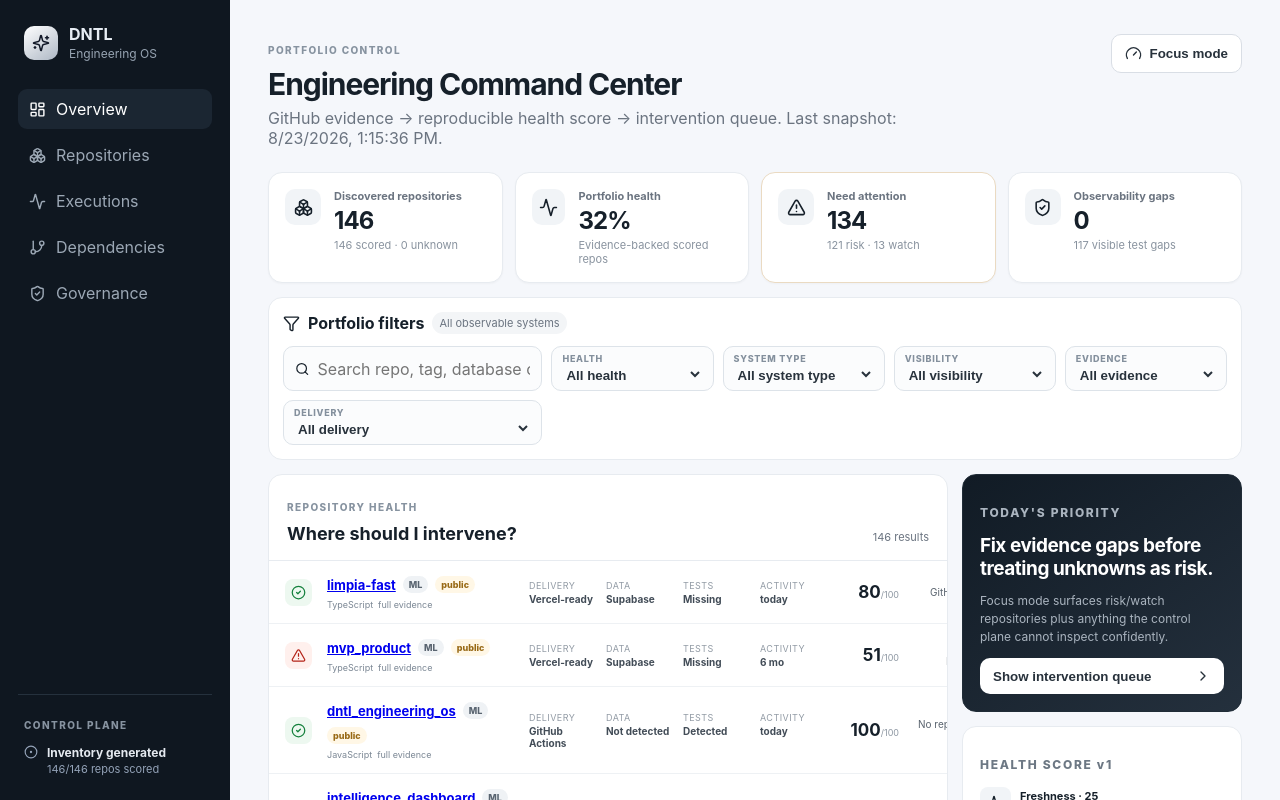
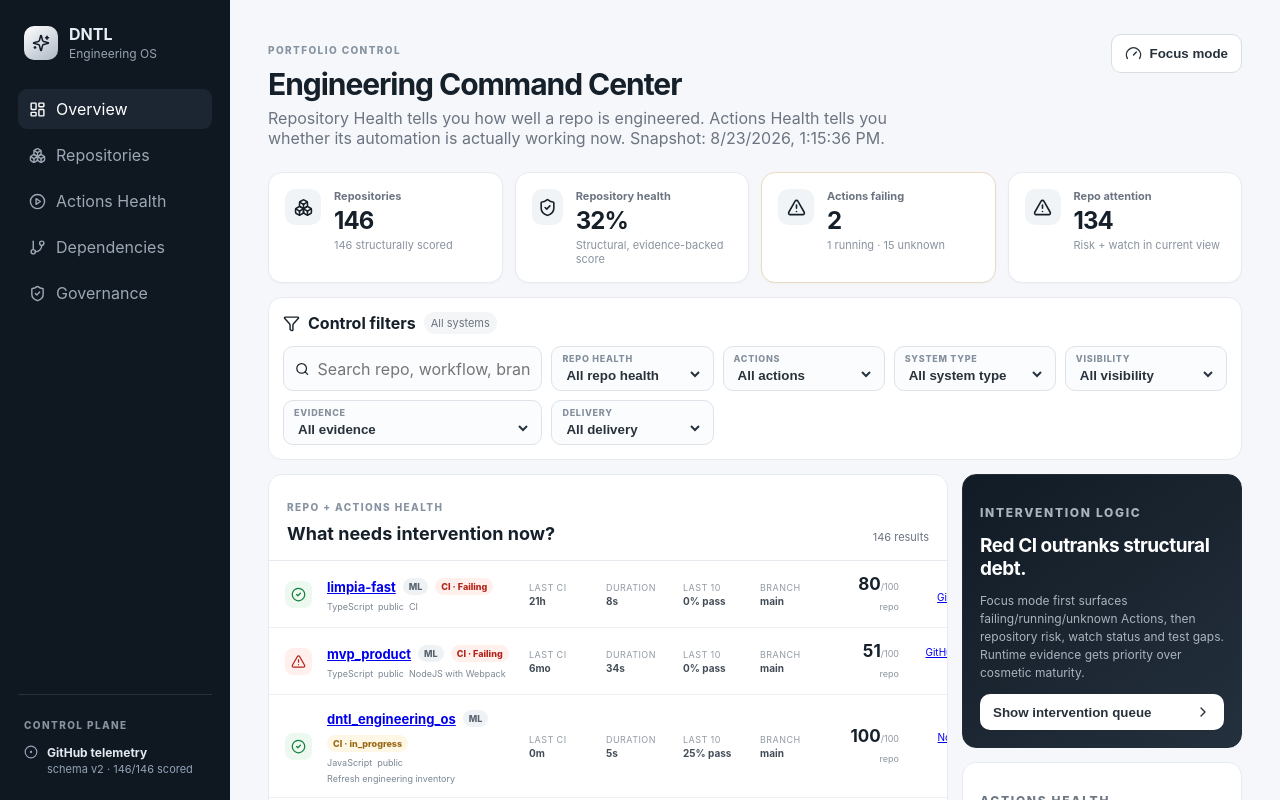
Before and after one commit to dinatalediego/dntl_engineering_os, a Next.js app: page / in a window 1280 px wide. Shown: the top 800 px of the page. Built offline with nearby package versions, Linux system fonts and the light colour scheme.

Commit message:
feat: surface real GitHub Actions health in dashboard

```diff
--- a/app/page.tsx
+++ b/app/page.tsx
@@ -8,11 +8,11 @@ import {
   CheckCircle2,
   ChevronRight,
   CircleDot,
-  Database,
   Filter,
   Gauge,
   GitBranch,
   LayoutDashboard,
+  PlayCircle,
   Search,
   ServerCog,
   ShieldCheck,
@@ -20,12 +20,74 @@ import {
   TriangleAlert,
   X,
 } from "lucide-react";
-import inventory from "../data/inventory.json";
+import rawInventory from "../data/inventory.json";
 
 type Health = "healthy" | "watch" | "risk" | "unknown";
-type Repo = (typeof inventory.repositories)[number];
+type ActionState = "green" | "red" | "yellow" | "running" | "unknown" | "idle" | "not-configured";
 
-const repos = inventory.repositories as Repo[];
+type ActionTelemetry = {
+  state: ActionState;
+  color: "green" | "red" | "yellow" | "gray";
+  label: string;
+  workflowCount: number | null;
+  recentRuns: number | null;
+  successRateLast10: number | null;
+  failedRecentCount: number | null;
+  latest: null | {
+    id: number;
+    name: string;
+    status: string | null;
+    conclusion: string | null;
+    event: string | null;
+    branch: string | null;
+    createdAt: string | null;
+    startedAt: string | null;
+    updatedAt: string | null;
+    durationSeconds: number | null;
+    url: string | null;
+    runNumber: number | null;
+  };
+};
+
+type Repo = {
+  name: string;
+  fullName: string;
+  url: string;
+  visibility: string;
+  score: number | null;
+  health: Health;
+  type: string;
+  deployment: string;
+  database: string;
+  tests: string;
+  lastActivity: string | null;
+  attention?: string[];
+  tags?: string[];
+  evidence?: { coverage?: string };
+  actions?: ActionTelemetry;
+};
+
+type Inventory = {
+  schemaVersion?: number;
+  generatedAt: string;
+  source: string;
+  fullPrivateCoverage: boolean;
+  portfolioScore?: number | null;
+  coverage: { discovered: number; scored: number; unknown: number };
+  actionsSummary?: {
+    configured: number;
+    green: number;
+    red: number;
+    yellow: number;
+    unknown: number;
+    idle: number;
+    notConfigured: number;
+  };
+  repositories: Repo[];
+};
+
+const inventory = rawInventory as unknown as Inventory;
+const repos = inventory.repositories;
 
 const statusMeta: Record<Health, { label: string; icon: typeof CheckCircle2; css: string }> = {
   healthy: { label: "Healthy", icon: CheckCircle2, css: "healthy" },
@@ -38,54 +100,80 @@ function unique(values: string[]) {
   return ["All", ...Array.from(new Set(values.filter(Boolean))).sort()];
 }
 
+function actionsOf(repo: Repo): ActionTelemetry {
+  return repo.actions || {
+    state: "unknown",
+    color: "gray",
+    label: "Not scanned yet",
+    workflowCount: null,
+    recentRuns: null,
+    successRateLast10: null,
+    failedRecentCount: null,
+    latest: null,
+  };
+}
+
+function actionStyle(color: ActionTelemetry["color"]): React.CSSProperties {
+  if (color === "green") return { background: "#edf8f0", color: "#15803d" };
+  if (color === "red") return { background: "#fff0ed", color: "#b42318" };
+  if (color === "yellow") return { background: "#fff7e6", color: "#986915" };
+  return { background: "#eff2f5", color: "#65717d" };
+}
+
 function ageLabel(value: string | null) {
-  if (!value) return "unknown";
+  if (!value) return "—";
   const ms = Date.now() - new Date(value).getTime();
-  const days = Math.max(0, Math.floor(ms / 86400000));
-  if (days === 0) return "today";
-  if (days === 1) return "1 day";
-  if (days < 30) return `${days} days`;
-  const months = Math.floor(days / 30);
-  return `${months} mo`;
+  const minutes = Math.max(0, Math.floor(ms / 60000));
+  if (minutes < 60) return `${minutes}m`;
+  const hours = Math.floor(minutes / 60);
+  if (hours < 24) return `${hours}h`;
+  const days = Math.floor(hours / 24);
+  if (days < 30) return `${days}d`;
+  return `${Math.floor(days / 30)}mo`;
+}
+
+function durationLabel(seconds: number | null) {
+  if (seconds === null) return "—";
+  if (seconds < 60) return `${seconds}s`;
+  const minutes = Math.floor(seconds / 60);
+  const rest = seconds % 60;
+  return `${minutes}m ${rest}s`;
 }
 
 export default function Dashboard() {
   const [query, setQuery] = useState("");
   const [health, setHealth] = useState("All");
+  const [actions, setActions] = useState("All");
   const [type, setType] = useState("All");
   const [visibility, setVisibility] = useState("All");
   const [observability, setObservability] = useState("All");
   const [deployment, setDeployment] = useState("All");
   const [focus, setFocus] = useState(false);
 
-  const healthOptions = unique(repos.map((r) => r.health));
-  const typeOptions = unique(repos.map((r) => r.type));
-  const visibilityOptions = unique(repos.map((r) => r.visibility));
-  const deploymentOptions = unique(repos.map((r) => r.deployment));
+  const filtered = useMemo(() => repos.filter((repo) => {
+    const ci = actionsOf(repo);
+    const haystack = `${repo.name} ${repo.fullName} ${(repo.tags || []).join(" ")} ${repo.type} ${repo.database} ${ci.latest?.name || ""} ${ci.latest?.branch || ""}`.toLowerCase();
+    const coverage = repo.evidence?.coverage || "unknown";
+    const matchesFocus = !focus || repo.health !== "healthy" || repo.tests === "Missing" || ["red", "yellow", "running", "unknown"].includes(ci.state);
+    return haystack.includes(query.toLowerCase()) &&
+      (health === "All" || repo.health === health) &&
+      (actions === "All" || ci.state === actions) &&
+      (type === "All" || repo.type === type) &&
+      (visibility === "All" || repo.visibility === visibility) &&
+      (observability === "All" || coverage === observability) &&
+      (deployment === "All" || repo.deployment === deployment) && matchesFocus;
+  }), [query, health, actions, type, visibility, observability, deployment, focus]);
 
-  const filtered = useMemo(() => repos.filter((repo) => {
-    const haystack = `${repo.name} ${repo.fullName} ${(repo.tags || []).join(" ")} ${repo.type} ${repo.database}`.toLowerCase();
-    const matchesQuery = haystack.includes(query.toLowerCase());
-    const matchesHealth = health === "All" || repo.health === health;
-    const matchesType = type === "All" || repo.type === type;
-    const matchesVisibility = visibility === "All" || repo.visibility === visibility;
-    const coverage = repo.evidence?.coverage || "unknown";
-    const matchesObservability = observability === "All" || coverage === observability;
-    const matchesDeployment = deployment === "All" || repo.deployment === deployment;
-    const matchesFocus = !focus || repo.health === "risk" || repo.health === "watch" || repo.health === "unknown" || repo.tests === "Missing";
-    return matchesQuery && matchesHealth && matchesType && matchesVisibility && matchesObservability && matchesDeployment && matchesFocus;
-  }), [query, health, type, visibility, observability, deployment, focus]);
-
-  const activeFilters = [health, type, visibility, observability, deployment].filter(v => v !== "All").length + (focus ? 1 : 0);
+  const activeFilters = [health, actions, type, visibility, observability, deployment].filter(v => v !== "All").length + (focus ? 1 : 0);
   const scoredVisible = filtered.filter((r) => typeof r.score === "number");
   const avgScore = scoredVisible.length ? Math.round(scoredVisible.reduce((sum, r) => sum + (r.score || 0), 0) / scoredVisible.length) : null;
-  const riskCount = filtered.filter(r => r.health === "risk").length;
-  const watchCount = filtered.filter(r => r.health === "watch").length;
-  const unknownCount = filtered.filter(r => r.health === "unknown").length;
-  const testGaps = filtered.filter(r => r.tests === "Missing").length;
+  const failingActions = filtered.filter(r => actionsOf(r).state === "red").length;
+  const runningActions = filtered.filter(r => actionsOf(r).state === "running").length;
+  const actionUnknowns = filtered.filter(r => actionsOf(r).state === "unknown").length;
+  const repositoryAttention = filtered.filter(r => r.health === "risk" || r.health === "watch").length;
 
   const clearFilters = () => {
-    setHealth("All"); setType("All"); setVisibility("All"); setObservability("All"); setDeployment("All"); setFocus(false); setQuery("");
+    setHealth("All"); setActions("All"); setType("All"); setVisibility("All"); setObservability("All"); setDeployment("All"); setFocus(false); setQuery("");
   };
 
   return (
@@ -95,72 +183,78 @@ export default function Dashboard() {
         <nav>
           <button className="nav-item active"><LayoutDashboard size={17}/>Overview</button>
           <button className="nav-item"><Boxes size={17}/>Repositories</button>
-          <button className="nav-item"><Activity size={17}/>Executions</button>
+          <button className="nav-item"><PlayCircle size={17}/>Actions Health</button>
           <button className="nav-item"><GitBranch size={17}/>Dependencies</button>
           <button className="nav-item"><ShieldCheck size={17}/>Governance</button>
         </nav>
         <div className="sidebar-foot">
           <span className="tiny-label">CONTROL PLANE</span>
-          <div className="sync"><CircleDot size={14}/><div><strong>{inventory.source === "github-api" ? "Inventory generated" : "Bootstrap mode"}</strong><span>{inventory.coverage.scored}/{inventory.coverage.discovered} repos scored</span></div></div>
+          <div className="sync"><CircleDot size={14}/><div><strong>GitHub telemetry</strong><span>schema v{inventory.schemaVersion || 1} · {inventory.coverage.scored}/{inventory.coverage.discovered} scored</span></div></div>
         </div>
       </aside>
 
       <section className="content">
         <header className="topbar">
-          <div><p className="eyebrow">PORTFOLIO CONTROL</p><h1>Engineering Command Center</h1><p className="subhead">GitHub evidence → reproducible health score → intervention queue. Last snapshot: {new Date(inventory.generatedAt).toLocaleString()}.</p></div>
-          <button className="focus-btn" onClick={() => setFocus(!focus)}><Gauge size={17}/>{focus ? "Showing attention only" : "Focus mode"}</button>
+          <div><p className="eyebrow">PORTFOLIO CONTROL</p><h1>Engineering Command Center</h1><p className="subhead">Repository Health tells you how well a repo is engineered. Actions Health tells you whether its automation is actually working now. Snapshot: {new Date(inventory.generatedAt).toLocaleString()}.</p></div>
+          <button className="focus-btn" onClick={() => setFocus(!focus)}><Gauge size={17}/>{focus ? "Showing intervention queue" : "Focus mode"}</button>
         </header>
 
-        {!inventory.fullPrivateCoverage && (
-          <section className="filter-panel" style={{ marginBottom: 18 }}>
-            <div className="filter-heading"><div><ShieldCheck size={17}/><strong>Coverage guardrail</strong><span>Public repositories are scannable now. Private repositories require DNTL_GITHUB_TOKEN for full evidence; they must remain “Not scanned” rather than receiving a fabricated score.</span></div></div>
-          </section>
-        )}
-
         <section className="metrics-grid">
-          <Metric label="Discovered repositories" value={inventory.coverage.discovered} detail={`${inventory.coverage.scored} scored · ${inventory.coverage.unknown} unknown`} icon={<Boxes size={19}/>} />
-          <Metric label="Portfolio health" value={avgScore === null ? "—" : `${avgScore}%`} detail="Evidence-backed scored repos" icon={<Activity size={19}/>} />
-          <Metric label="Need attention" value={riskCount + watchCount} detail={`${riskCount} risk · ${watchCount} watch`} icon={<AlertTriangle size={19}/>} warn />
-          <Metric label="Observability gaps" value={unknownCount} detail={`${testGaps} visible test gaps`} icon={<ShieldCheck size={19}/>} />
+          <Metric label="Repositories" value={inventory.coverage.discovered} detail={`${inventory.coverage.scored} structurally scored`} icon={<Boxes size={19}/>} />
+          <Metric label="Repository health" value={avgScore === null ? "—" : `${avgScore}%`} detail="Structural, evidence-backed score" icon={<ShieldCheck size={19}/>} />
+          <Metric label="Actions failing" value={failingActions} detail={`${runningActions} running · ${actionUnknowns} unknown`} icon={<TriangleAlert size={19}/>} warn={failingActions > 0} />
+          <Metric label="Repo attention" value={repositoryAttention} detail="Risk + watch in current view" icon={<AlertTriangle size={19}/>} />
         </section>
 
         <section className="filter-panel">
-          <div className="filter-heading"><div><Filter size={17}/><strong>Portfolio filters</strong><span>{activeFilters ? `${activeFilters} active` : "All observable systems"}</span></div>{activeFilters > 0 || query ? <button onClick={clearFilters}><X size={14}/>Clear</button> : null}</div>
+          <div className="filter-heading"><div><Filter size={17}/><strong>Control filters</strong><span>{activeFilters ? `${activeFilters} active` : "All systems"}</span></div>{activeFilters > 0 || query ? <button onClick={clearFilters}><X size={14}/>Clear</button> : null}</div>
           <div className="filter-grid">
-            <label className="search-box"><Search size={16}/><input value={query} onChange={e => setQuery(e.target.value)} placeholder="Search repo, tag, database or capability…" /></label>
-            <Select label="Health" value={health} onChange={setHealth} options={healthOptions} />
-            <Select label="System type" value={type} onChange={setType} options={typeOptions} />
-            <Select label="Visibility" value={visibility} onChange={setVisibility} options={visibilityOptions} />
+            <label className="search-box"><Search size={16}/><input value={query} onChange={e => setQuery(e.target.value)} placeholder="Search repo, workflow, branch, tag or database…" /></label>
+            <Select label="Repo health" value={health} onChange={setHealth} options={unique(repos.map(r => r.health))} />
+            <Select label="Actions" value={actions} onChange={setActions} options={unique(repos.map(r => actionsOf(r).state))} />
+            <Select label="System type" value={type} onChange={setType} options={unique(repos.map(r => r.type))} />
+            <Select label="Visibility" value={visibility} onChange={setVisibility} options={unique(repos.map(r => r.visibility))} />
             <Select label="Evidence" value={observability} onChange={setObservability} options={unique(repos.map(r => r.evidence?.coverage || "unknown"))} />
-            <Select label="Delivery" value={deployment} onChange={setDeployment} options={deploymentOptions} />
+            <Select label="Delivery" value={deployment} onChange={setDeployment} options={unique(repos.map(r => r.deployment))} />
           </div>
         </section>
 
         <section className="workspace-grid">
           <div className="table-card">
-            <div className="card-head"><div><p className="eyebrow">REPOSITORY HEALTH</p><h2>Where should I intervene?</h2></div><span>{filtered.length} results</span></div>
+            <div className="card-head"><div><p className="eyebrow">REPO + ACTIONS HEALTH</p><h2>What needs intervention now?</h2></div><span>{filtered.length} results</span></div>
             <div className="repo-list">
               {filtered.map(repo => {
-                const meta = statusMeta[(repo.health as Health) || "unknown"] || statusMeta.unknown;
+                const meta = statusMeta[repo.health] || statusMeta.unknown;
                 const StatusIcon = meta.icon;
+                const ci = actionsOf(repo);
                 return (
                   <article className="repo-row" key={repo.fullName}>
-                    <div className={`status-dot ${meta.css}`} title={meta.label}><StatusIcon size={15}/></div>
-                    <div className="repo-main"><div className="repo-title"><a href={repo.url} target="_blank" rel="noreferrer"><strong>{repo.name}</strong></a><span className="type-badge">{repo.type}</span><span className={`criticality ${repo.visibility === "private" ? "high" : "medium"}`}>{repo.visibility}</span></div><div className="tags">{(repo.tags || []).slice(0, 4).map(tag => <span key={tag}>{tag}</span>)}<span>{repo.evidence?.coverage || "unknown"} evidence</span></div></div>
-                    <div className="repo-meta"><span>Delivery<strong>{repo.deployment}</strong></span><span>Data<strong>{repo.database}</strong></span><span>Tests<strong>{repo.tests}</strong></span><span>Activity<strong>{ageLabel(repo.lastActivity)}</strong></span></div>
-                    <div className="score"><strong>{typeof repo.score === "number" ? repo.score : "—"}</strong><span>{typeof repo.score === "number" ? "/100" : ""}</span></div>
-                    <div className="attention"><span>{repo.attention?.[0] || "No signal"}</span><ChevronRight size={16}/></div>
+                    <div className={`status-dot ${meta.css}`} title={`Repository: ${meta.label}`}><StatusIcon size={15}/></div>
+                    <div className="repo-main">
+                      <div className="repo-title"><a href={repo.url} target="_blank" rel="noreferrer"><strong>{repo.name}</strong></a><span className="type-badge">{repo.type}</span><span className="criticality" style={actionStyle(ci.color)}>CI · {ci.label}</span></div>
+                      <div className="tags">{(repo.tags || []).slice(0, 3).map(tag => <span key={tag}>{tag}</span>)}<span>{repo.visibility}</span>{ci.latest?.name && <span>{ci.latest.name}</span>}</div>
+                    </div>
+                    <div className="repo-meta">
+                      <span>Last CI<strong>{ci.latest ? ageLabel(ci.latest.updatedAt) : "—"}</strong></span>
+                      <span>Duration<strong>{ci.latest ? durationLabel(ci.latest.durationSeconds) : "—"}</strong></span>
+                      <span>Last 10<strong>{ci.successRateLast10 === null ? "—" : `${ci.successRateLast10}% pass`}</strong></span>
+                      <span>Branch<strong>{ci.latest?.branch || "—"}</strong></span>
+                    </div>
+                    <div className="score"><strong>{typeof repo.score === "number" ? repo.score : "—"}</strong><span>{typeof repo.score === "number" ? "/100 repo" : ""}</span></div>
+                    <div className="attention">
+                      {ci.latest?.url ? <a href={ci.latest.url} target="_blank" rel="noreferrer"><span>{repo.attention?.[0] || ci.label}</span><ChevronRight size={16}/></a> : <><span>{repo.attention?.[0] || ci.label}</span><ChevronRight size={16}/></>}
+                    </div>
                   </article>
                 );
               })}
-              {!filtered.length && <div className="empty"><Search size={24}/><strong>No repositories match these filters</strong><span>Clear one or more filters to widen the operating view.</span></div>}
+              {!filtered.length && <div className="empty"><Search size={24}/><strong>No repositories match these filters</strong><span>Clear filters to widen the operating view.</span></div>}
             </div>
           </div>
 
           <aside className="right-rail">
-            <div className="rail-card priority-card"><p className="eyebrow">TODAY&apos;S PRIORITY</p><h3>Fix evidence gaps before treating unknowns as risk.</h3><p>Focus mode surfaces risk/watch repositories plus anything the control plane cannot inspect confidently.</p><button onClick={() => setFocus(true)}>Show intervention queue<ChevronRight size={16}/></button></div>
-            <div className="rail-card"><p className="eyebrow">HEALTH SCORE v1</p><div className="control-flow"><Flow icon={<Activity size={16}/>} title="Freshness · 25" detail="Recent repository activity"/><Flow icon={<Database size={16}/>} title="Docs + Ops · 25" detail="README · runtime manifest"/><Flow icon={<ServerCog size={16}/>} title="Automation · 20" detail="GitHub Actions workflows"/><Flow icon={<ShieldCheck size={16}/>} title="Tests + Hygiene · 30" detail="Tests · archive · env files"/></div></div>
-            <div className="rail-card"><p className="eyebrow">SCAN COVERAGE</p><ul className="signal-list"><li><span className="signal good"></span>{inventory.coverage.scored} evidence-backed scores</li><li><span className="signal watch"></span>{inventory.coverage.unknown} repositories not fully observable</li><li><span className="signal risk"></span>{testGaps} visible repositories missing tests</li></ul></div>
+            <div className="rail-card priority-card"><p className="eyebrow">INTERVENTION LOGIC</p><h3>Red CI outranks structural debt.</h3><p>Focus mode first surfaces failing/running/unknown Actions, then repository risk, watch status and test gaps. Runtime evidence gets priority over cosmetic maturity.</p><button onClick={() => setFocus(true)}>Show intervention queue<ChevronRight size={16}/></button></div>
+            <div className="rail-card"><p className="eyebrow">ACTIONS HEALTH</p><div className="control-flow"><Flow icon={<CheckCircle2 size={16}/>} title={`${inventory.actionsSummary?.green ?? 0} green`} detail="Latest run succeeded"/><Flow icon={<TriangleAlert size={16}/>} title={`${inventory.actionsSummary?.red ?? 0} red`} detail="Latest run failed"/><Flow icon={<Activity size={16}/>} title={`${inventory.actionsSummary?.yellow ?? 0} active / attention`} detail="Running, cancelled or neutral"/><Flow icon={<CircleDot size={16}/>} title={`${inventory.actionsSummary?.unknown ?? 0} unknown`} detail="Permission or evidence gap"/></div></div>
+            <div className="rail-card"><p className="eyebrow">WHAT IS MEASURED</p><ul className="signal-list"><li><span className="signal good"></span>Latest workflow conclusion</li><li><span className="signal watch"></span>Duration + branch + trigger</li><li><span className="signal risk"></span>Failures and pass rate across last 10 runs</li></ul></div>
           </aside>
         </section>
       </section>
```
